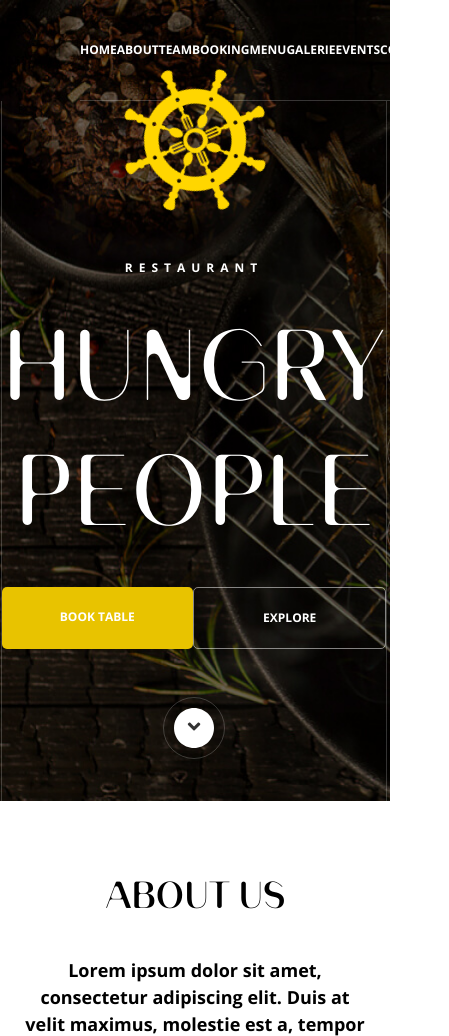
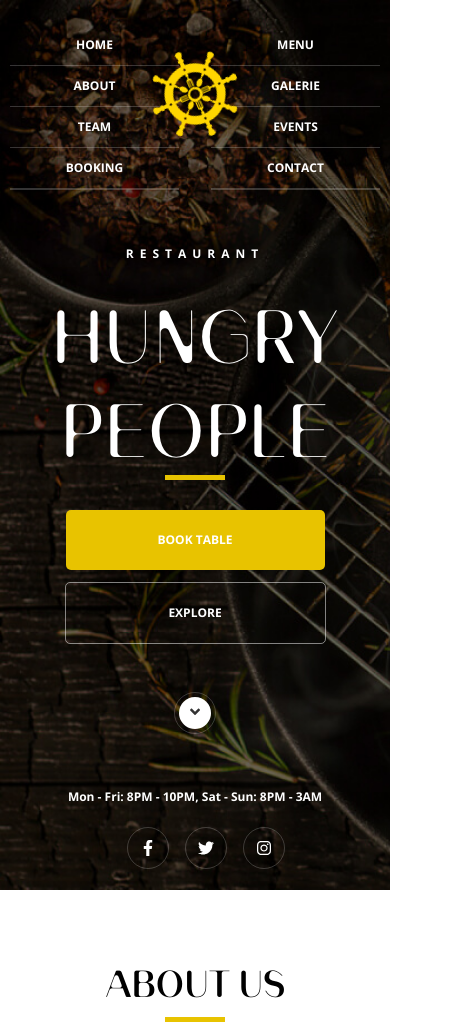
Before and after one commit to Dmitry-lab/restaurant-main-page, a plain HTML site: page index.html in a window 390 px wide. Shown: the top 1036 px of the page, 449 px wide, since content can reach past the window. Drawn offline with Linux system fonts and the light colour scheme; files whose address does not match are found by name.

Commit message:
собранный вариант с header-ом

```diff
--- a/blocks/header/__content/header__content.css
+++ b/blocks/header/__content/header__content.css
@@ -4,4 +4,17 @@
   min-height: 700px;
   width: calc(100% - 160px);
   margin: 0 auto;
+
 }
+
+@media screen and (max-width: 735px) {
+  .header__content  {
+    width: calc(100% - 20px);
+  }
+}
+
+@media screen and (max-width: 475px) {
+  .header__content  {
+    flex-direction: column;
+  }
+}
--- a/blocks/header/__decoration/header__decoration.css
+++ b/blocks/header/__decoration/header__decoration.css
@@ -4,3 +4,15 @@
   left: calc(50% - 75px);
   z-index: 0;
 }
+
+@media screen and (max-width: 735px) {
+  .header__decoration {
+    left: calc(50% - 70px);
+  }
+}
+
+@media screen and (max-width: 475px) {
+  .header__decoration {
+    left: calc(50% - 45px);
+  }
+}
--- a/blocks/header/__link-img/header__link-img.css
+++ b/blocks/header/__link-img/header__link-img.css
@@ -10,3 +10,18 @@
 .header__pagedown-link:hover .header__link-img {
   transform: scale(1.3);
 }
+
+
+@media screen and (max-width: 735px) {
+  .header__link-img {
+    transform: scale(.8);
+  }
+
+  .header__social-link:hover .header__link-img {
+    transform: scale(1);
+  }
+
+  .header__pagedown-link:hover .header__link-img {
+    transform: scale(1);
+  }
+}
--- a/blocks/header/__logo/header__logo.css
+++ b/blocks/header/__logo/header__logo.css
@@ -8,3 +8,17 @@
     margin-top: 2.5em;
   }
 }
+
+@media screen and (max-width: 735px) {
+  .header__logo {
+    width: 140px;
+    margin-top: 0;
+  }
+}
+
+@media screen and (max-width: 475px) {
+  .header__logo {
+    width: 90px;
+    margin-top: 1.5em;
+  }
+}
--- a/blocks/header/__main-content/header__main-content.css
+++ b/blocks/header/__main-content/header__main-content.css
@@ -4,3 +4,9 @@
   position: relative;
   z-index: 1;
 }
+
+@media screen and (max-width: 475px) {
+  .header__main-content {
+    flex-basis: 35rem;
+  }
+}
--- a/blocks/header/__main-link/header__main-link.css
+++ b/blocks/header/__main-link/header__main-link.css
@@ -13,3 +13,15 @@
   border-radius: 5px;
   position: relative;
 }
+
+@media screen and (max-width: 735px) {
+  .header__main-link  {
+    flex-basis: 3.75rem;
+    width: 70%;
+    margin-bottom: 1em;
+  }
+
+  .header__main-link:last-of-type  {
+    margin-bottom: 0;
+  }
+}
--- a/blocks/header/__main-links/header__main-links.css
+++ b/blocks/header/__main-links/header__main-links.css
@@ -6,3 +6,10 @@
   min-height: 3.75em;
   padding-top: 1.88em;
 }
+
+@media screen and (max-width: 735px) {
+  .header__main-links {
+    flex-direction: column;
+    align-items: center;
+  }
+}
--- a/blocks/header/__pagedown-link/header__pagedown-link.css
+++ b/blocks/header/__pagedown-link/header__pagedown-link.css
@@ -13,3 +13,10 @@
     margin: 3em auto 0;
   }
 }
+
+@media screen and (max-width: 735px) {
+  .header__pagedown-link {
+    width: 40px;
+    height: 40px;
+  }
+}
--- a/blocks/header/__schedule-container/header__schedule-container.css
+++ b/blocks/header/__schedule-container/header__schedule-container.css
@@ -5,3 +5,17 @@
   border-right: 1px solid rgb(255, 255, 255, 0.2);
   flex-shrink: 2;
 }
+
+@media screen and (max-width: 735px) {
+  .header__schedule-container {
+    min-width: 48px;
+    border-right: none;
+  }
+}
+
+@media screen and (max-width: 475px) {
+  .header__schedule-container {
+    flex-basis: 2rem;
+    order: 2;
+  }
+}
--- a/blocks/header/__schedule/header__schedule.css
+++ b/blocks/header/__schedule/header__schedule.css
@@ -11,3 +11,15 @@
   left: 0;
   bottom: 0;
 }
+
+@media screen and (max-width: 475px) {
+  .header__schedule {
+    transform: rotate(0deg) translateY(0);
+    min-width: 0;
+    width: 80%;
+    left: 0;
+    right: 0;
+    margin: 0 auto;
+
+  }
+}
--- a/blocks/header/__social-link/header__social-link.css
+++ b/blocks/header/__social-link/header__social-link.css
@@ -11,3 +11,16 @@
 li:last-of-type .header__social-link {
   margin-bottom: 0;
 }
+
+@media screen and (max-width: 735px) {
+  .header__social-link {
+    width: 40px;
+    height: 40px;
+  }
+}
+
+@media screen and (max-width: 475px) {
+  .header__social-link {
+    margin: 1.5em 0 0 1em;
+  }
+}
--- a/blocks/header/__social/header__social.css
+++ b/blocks/header/__social/header__social.css
@@ -11,3 +11,23 @@
   border-left: 1px solid rgb(255, 255, 255, 0.2);
   flex-shrink: 2;
 }
+
+@media screen and (max-width: 1279px) {
+  .header__social {
+    padding: 0 0 0 5px;
+  }
+}
+
+@media screen and (max-width: 735px) {
+  .header__social  {
+    border-left: 0;
+  }
+}
+
+@media screen and (max-width: 475px) {
+  .header__social  {
+    flex-basis: 2rem;
+    flex-direction: row;
+    order: 3;
+  }
+}
--- a/blocks/header/__subtitle/header__subtitle.css
+++ b/blocks/header/__subtitle/header__subtitle.css
@@ -13,3 +13,15 @@
     margin: 10rem auto 0;
   }
 }
+
+@media screen and (max-width: 735px) {
+  .header__subtitle {
+    margin: 5rem auto 0;
+  }
+}
+
+@media screen and (max-width: 475px) {
+  .header__subtitle {
+    margin: 3em auto 0;
+  }
+}
--- a/blocks/header/__title/header__title.css
+++ b/blocks/header/__title/header__title.css
@@ -14,3 +14,15 @@
     line-height: 1.3;
   }
 }
+
+@media screen and (max-width: 735px) {
+  .header__title {
+    font-size: calc(6em - (735px - 100vw)*.09);
+  }
+}
+
+@media screen and (max-width: 475px) {
+  .header__title {
+    font-size: 4.5em;
+  }
+}
--- a/blocks/navigation-menu/__item/navigation-menu__item.css
+++ b/blocks/navigation-menu/__item/navigation-menu__item.css
@@ -2,3 +2,12 @@
   flex-basis: 133px;
   display: flex;
 }
+
+
+@media screen and (max-width: 735px) {
+  .navigation-menu__item {
+    flex-basis: 2.5rem;
+    flex-direction: column;
+    border-bottom: 1px solid rgb(255, 255, 255, 0.2);
+  }
+}
--- a/blocks/navigation-menu/__items/navigation-menu__items.css
+++ b/blocks/navigation-menu/__items/navigation-menu__items.css
@@ -7,3 +7,17 @@
   display: flex;
   border-bottom: 1px solid rgb(255, 255, 255, 0.2);
 }
+
+@media screen and (max-width: 735px) {
+  .navigation-menu__items {
+    display: flex;
+    flex-direction: column;
+    flex-basis: 100%;
+    margin-right: 2rem;
+    width: 30%;
+  }
+
+  .navigation-menu__items:last-of-type {
+    margin-right: 0;
+  }
+}
--- a/blocks/navigation-menu/__link/navigation-menu__link.css
+++ b/blocks/navigation-menu/__link/navigation-menu__link.css
@@ -29,3 +29,9 @@
 .navigation-menu__link:hover::after{
   opacity: .5;
 }
+
+@media screen and (max-width: 735px) {
+  .navigation-menu__link {
+    line-height: 2.5rem;
+  }
+}
--- a/blocks/navigation-menu/navigation-menu.css
+++ b/blocks/navigation-menu/navigation-menu.css
@@ -8,3 +8,10 @@
   display: flex;
   justify-content: space-between;
 }
+
+@media screen and (max-width: 735px) {
+  .navigation-menu {
+    padding-top: 1.56em;
+    width: calc(100% - 20px);;
+  }
+}
--- a/blocks/underline-decoration/underline-decoration.css
+++ b/blocks/underline-decoration/underline-decoration.css
@@ -1,5 +1,5 @@
 .underline-decoration {
-  background-image: url(../../images/line.png);
+  background-image: url(../../img/line.png);
   background-repeat: no-repeat;
   background-position: bottom;
   background-size: 60px 5px;
--- a/index.html
+++ b/index.html
@@ -14,15 +14,15 @@
         <nav class="navigation-menu">
           <ul class="navigation-menu__items">
             <li class="navigation-menu__item"><a class="navigation-menu__link" href="#">home</a></li>
-            <li class="navigation-menu__item"><a class="navigation-menu__link" href="#">about</a></li>
+            <li class="navigation-menu__item"><a class="navigation-menu__link" href="#about">about</a></li>
             <li class="navigation-menu__item"><a class="navigation-menu__link" href="#">team</a></li>
             <li class="navigation-menu__item"><a class="navigation-menu__link" href="#">booking</a></li>
           </ul>
           <ul class="navigation-menu__items">
-            <li class="navigation-menu__item"><a class="navigation-menu__link" href="#">menu</a></li>
-            <li class="navigation-menu__item"><a class="navigation-menu__link" href="#">galerie</a></li>
+            <li class="navigation-menu__item"><a class="navigation-menu__link" href="#menu">menu</a></li>
+            <li class="navigation-menu__item"><a class="navigation-menu__link" href="#galerie">galerie</a></li>
             <li class="navigation-menu__item"><a class="navigation-menu__link" href="#">events</a></li>
-            <li class="navigation-menu__item"><a class="navigation-menu__link" href="#">contact</a></li>
+            <li class="navigation-menu__item"><a class="navigation-menu__link" href="#contacts">contact</a></li>
           </ul>
         </nav>
         <div class="header__decoration">
@@ -32,7 +32,7 @@
         </div>
         <div class="header__content">
           <div class="header__schedule-container">
-            <p class="header__schedule">Mon - Fri: 8PM - 10PM, Sat - Sun: 8PM - 3AM</p>
+            <p class="header__schedule">Mon - Fri: 8PM - 10PM, Sat&nbsp;-&nbsp;Sun:&nbsp;8PM&nbsp;-&nbsp;3AM</p>
           </div>
           <div class="header__main-content">
             <p class="header__subtitle">restaurant</p>
@@ -51,7 +51,7 @@
         </div>
       </header>
       <main>
-        <section class="about">
+        <section class="about" id="about">
           <div class="about__text">
             <h2 class="section-title underline-decoration">about us</h2>
             <p class="section-subtitle">Lorem ipsum dolor sit amet, consectetur adipiscing elit. Duis at velit maximus, molestie est a, tempor magna.</p>
@@ -62,7 +62,7 @@
             <div class="about__border"></div>
           </div>
         </section>
-        <section class="menu">
+        <section class="menu" id="menu">
           <h2 class="section-title underline-decoration">DELICIOUS MENU</h2>
           <p class="section-subtitle">Lorem ipsum dolor sit amet, consectetur adipiscing elit. Duis at velit maximus, molestie est a, tempor magna.</p>
             <nav class="menu__nav">
@@ -198,13 +198,13 @@
             </ul>
           </nav>
         </section>
-        <section class="galerie">
+        <section class="galerie" id="galerie">
           <img src="./img/galerie1.jpg" alt="фото1" class="galerie__item">
           <img src="./img/galerie2.jpg" alt="фото2" class="galerie__item">
           <img src="./img/galerie3.jpg" alt="фото3" class="galerie__item">
           <img src="./img/galerie4.jpg" alt="фото4" class="galerie__item">
         </section>
-        <section class="contacts">
+        <section class="contacts" id="contacts">
           <h2 class="section-title underline-decoration">Contacts</h2>
           <div class="line"></div>
           <p class="section-subtitle">Lorem ipsum dolor sit amet, consectetur adipiscing elit. Duis at velit maximus, molestie est a, tempor magna.</p>
```
